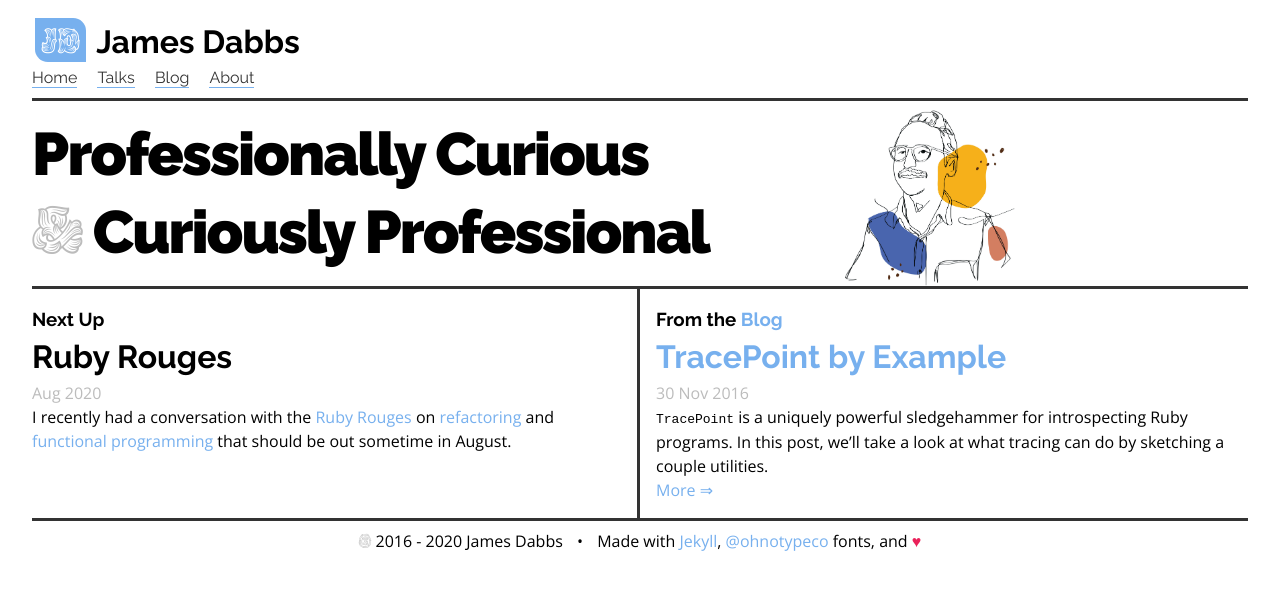
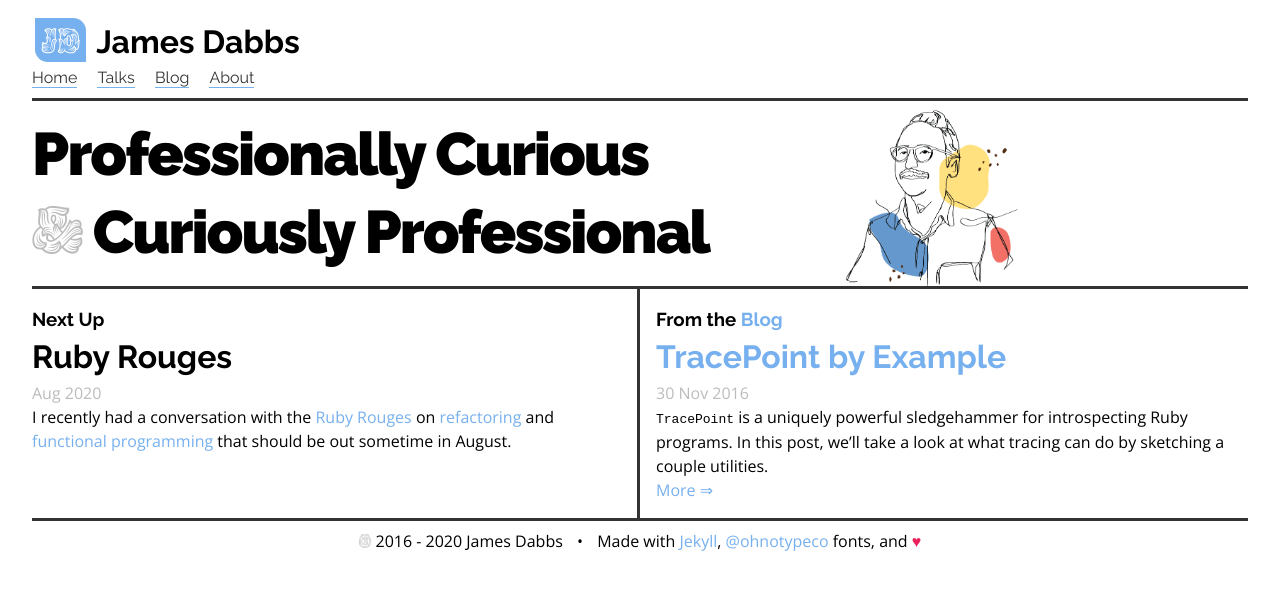
Before and after one commit to jamesdabbs/jamesdabbs.github.io, a Jekyll site: the page built from index.html, in a window 1280 px wide. Shown: the top 590 px of the page. Built offline with Jekyll 4.4.1, drawn with Linux system fonts in a browser that asks for light colours; nearby versions of some CDN libraries.

Commit message:
Tweak line drawing color

```diff
--- a/_sass/pages/home.sass
+++ b/_sass/pages/home.sass
@@ -24,7 +24,7 @@
     grid-column: 9 / 13
     grid-row: 1 / 3
     margin-top: -0.5em
-    background-image: url("/assets/images/line.jpg")
+    background-image: url("/assets/images/line.png")
     background-size: contain
     background-position: left
     background-repeat: no-repeat
```
Also changed, not shown: assets/images/line.jpg (deleted), assets/images/line.png (added).
